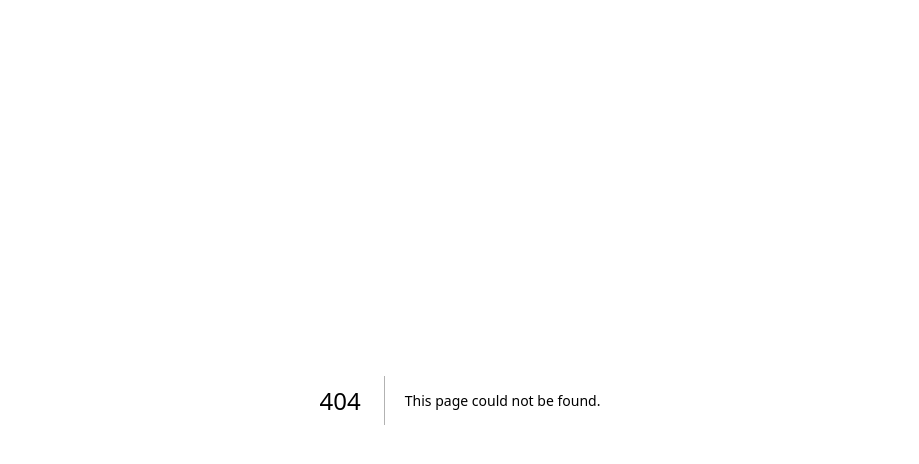
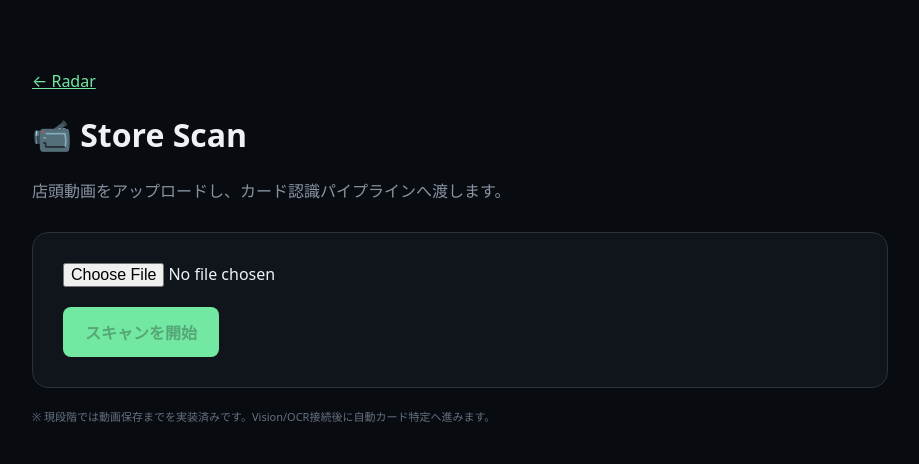
Before and after one commit to akaao1/profit-checker-api, a Next.js app: page /scan in a window 1280 px wide. Before the commit this address had no page. Shown: the top 464 px of the page, without its empty margins (180-1099 px from the left). Built offline with nearby package versions, Linux system fonts and the light colour scheme.

Commit message:
feat: add store video scan upload workflow

```diff
--- /dev/null
+++ b/app/scan/page.tsx
@@ -0,0 +1,28 @@
+"use client";
+import {useState} from "react";
+const API="https://whkxkdxpndajqkkqmrcu.supabase.co/functions/v1/scan-session-api";
+export default function Scan(){
+ const[file,setFile]=useState<File|null>(null),[state,setState]=useState<any>(null),[busy,setBusy]=useState(false);
+ async function start(){
+  if(!file)return;
+  setBusy(true);setState({text:"スキャンセッションを準備中…"});
+  try{
+   const a=await fetch(API,{method:"POST",headers:{"content-type":"application/json"},body:JSON.stringify({action:"create",area:"akihabara"})}).then(r=>r.json());
+   if(!a.ok)throw new Error(a.error);
+   const up=await fetch("https://whkxkdxpndajqkkqmrcu.supabase.co/storage/v1/object/upload/sign/store-scan-videos/"+encodeURIComponent(a.upload.path)+"?token="+encodeURIComponent(a.upload.token),{method:"PUT",headers:{"content-type":file.type||"video/webm"},body:file});
+   if(!up.ok)throw new Error("動画アップロードに失敗しました");
+   setState({text:"アップロード完了。認識パイプライン待機中。",session:a.session,job:a.job});
+  }catch(e){setState({text:e instanceof Error?e.message:"エラー"})}finally{setBusy(false)}
+ }
+ return <main style={{maxWidth:900,margin:"0 auto",padding:"70px 22px"}}>
+  <a href="/" style={{color:"#73e8a2"}}>← Radar</a><h1>📹 Store Scan</h1>
+  <p style={{color:"#8994a3"}}>店頭動画をアップロードし、カード認識パイプラインへ渡します。</p>
+  <div style={{marginTop:30,padding:30,border:"1px solid #29313c",borderRadius:16,background:"#10151c"}}>
+   <input type="file" accept="video/*" onChange={e=>setFile(e.target.files?.[0]??null)}/>
+   <button disabled={!file||busy} onClick={start} style={{display:"block",marginTop:20,padding:"13px 22px",background:"#73e8a2",border:0,borderRadius:8,fontWeight:800}}>{busy?"処理中…":"スキャンを開始"}</button>
+   {file&&<p style={{fontSize:12,color:"#78889a"}}>{file.name} · {(file.size/1024/1024).toFixed(1)} MB</p>}
+   {state&&<pre style={{whiteSpace:"pre-wrap",color:"#9ba7b5"}}>{state.text}</pre>}
+  </div>
+  <p style={{fontSize:11,color:"#667180",marginTop:20}}>※ 現段階では動画保存までを実装済みです。Vision/OCR接続後に自動カード特定へ進みます。</p>
+ </main>
+}
```
